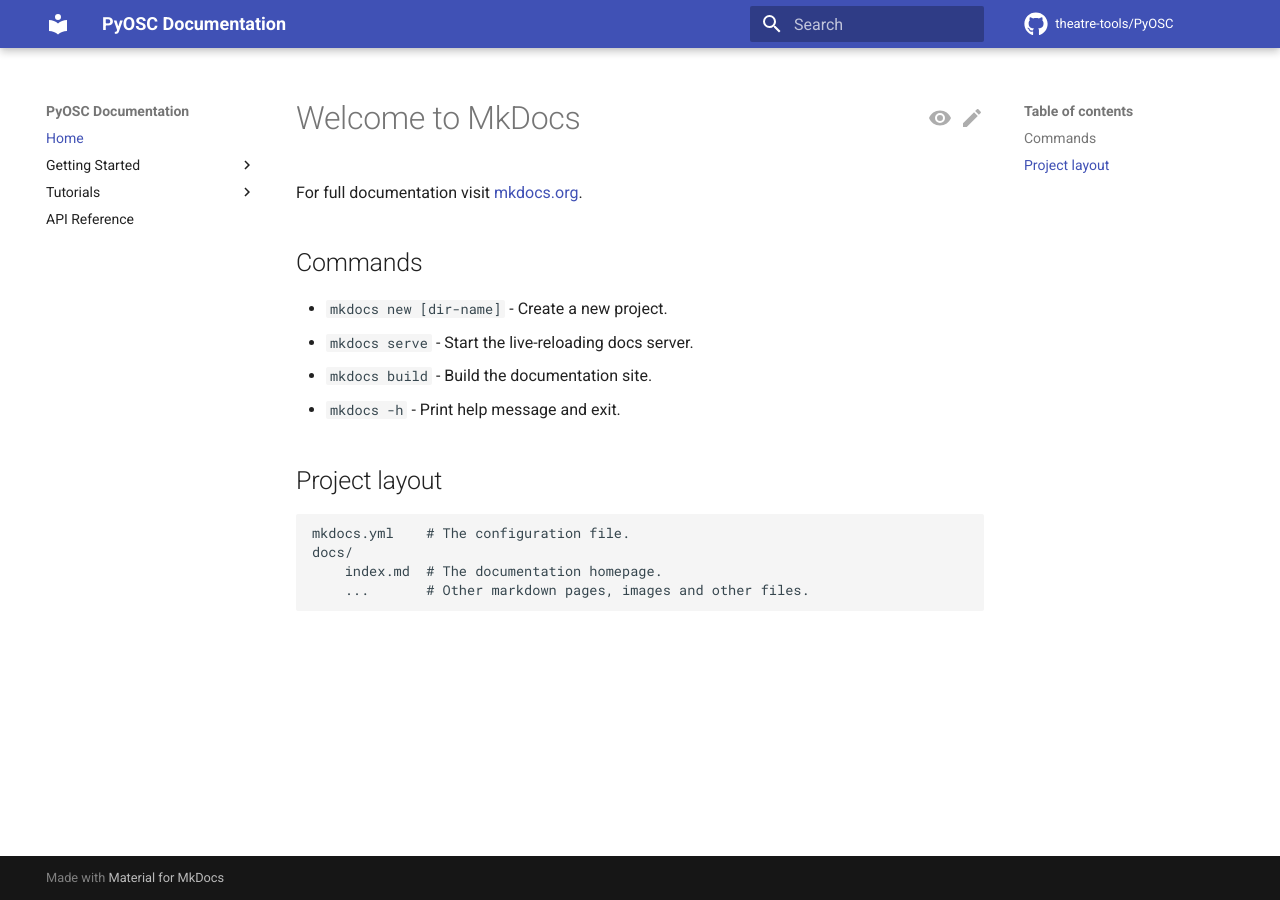
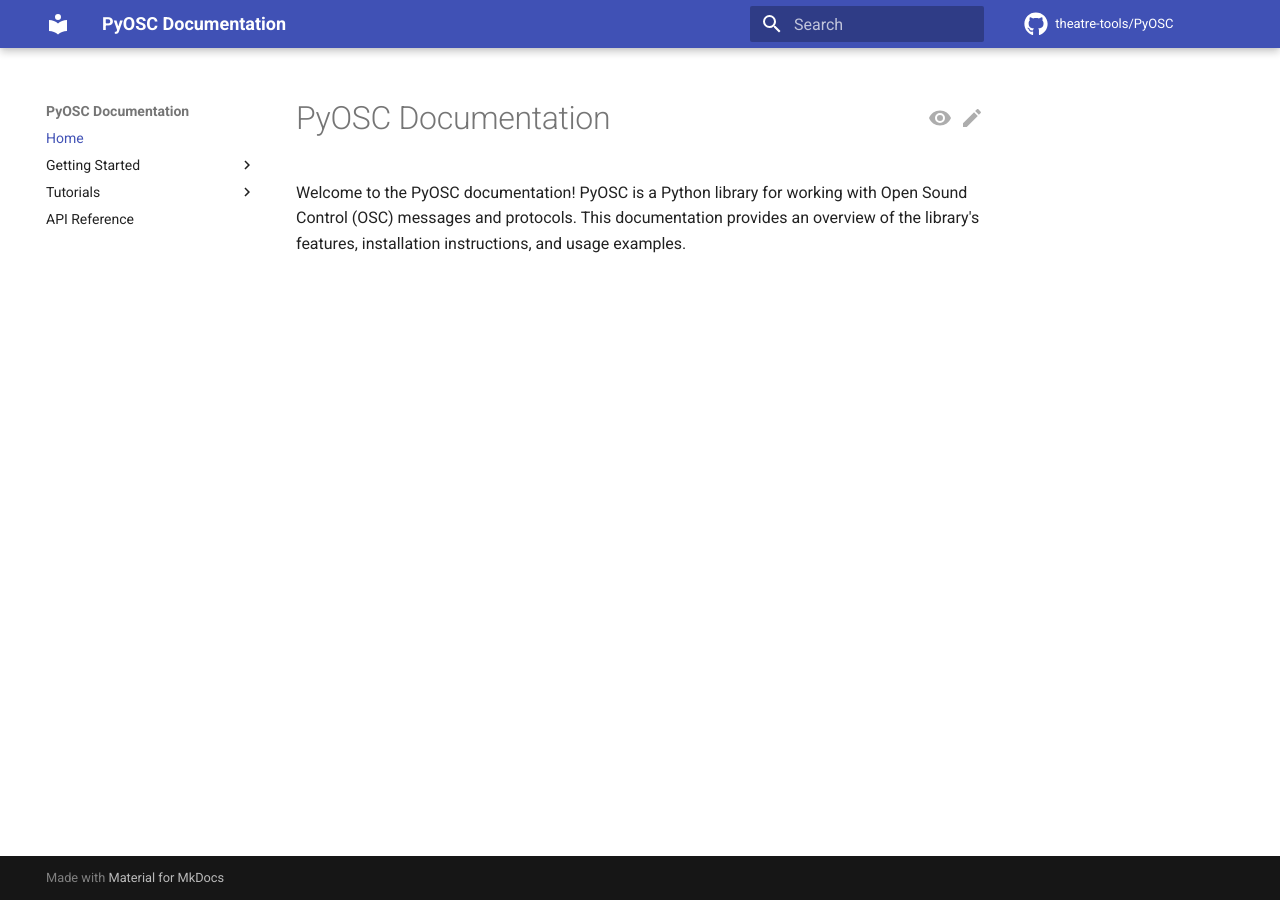
Before and after one commit to Theatre-Tools/PyOSC, an MkDocs documentation site: the page built from docs/index.md, in a window 1280 px wide. Built offline with MkDocs 1.6.1 and Material for MkDocs 9.7.7, drawn with Linux system fonts in a browser that asks for light colours; comment, search, counter and statistics services are not loaded; the version menu is left out.

Commit message:
docs: update index page to provide an overview of PyOSC library and remove MkDocs instructions

```diff
--- a/docs/index.md
+++ b/docs/index.md
@@ -1,17 +1,3 @@
-# Welcome to MkDocs
+# PyOSC Documentation
 
-For full documentation visit [mkdocs.org](https://www.mkdocs.org).
-
-## Commands
-
-* `mkdocs new [dir-name]` - Create a new project.
-* `mkdocs serve` - Start the live-reloading docs server.
-* `mkdocs build` - Build the documentation site.
-* `mkdocs -h` - Print help message and exit.
-
-## Project layout
-
-    mkdocs.yml    # The configuration file.
-    docs/
-        index.md  # The documentation homepage.
-        ...       # Other markdown pages, images and other files.
+Welcome to the PyOSC documentation! PyOSC is a Python library for working with Open Sound Control (OSC) messages and protocols. This documentation provides an overview of the library's features, installation instructions, and usage examples.
```
